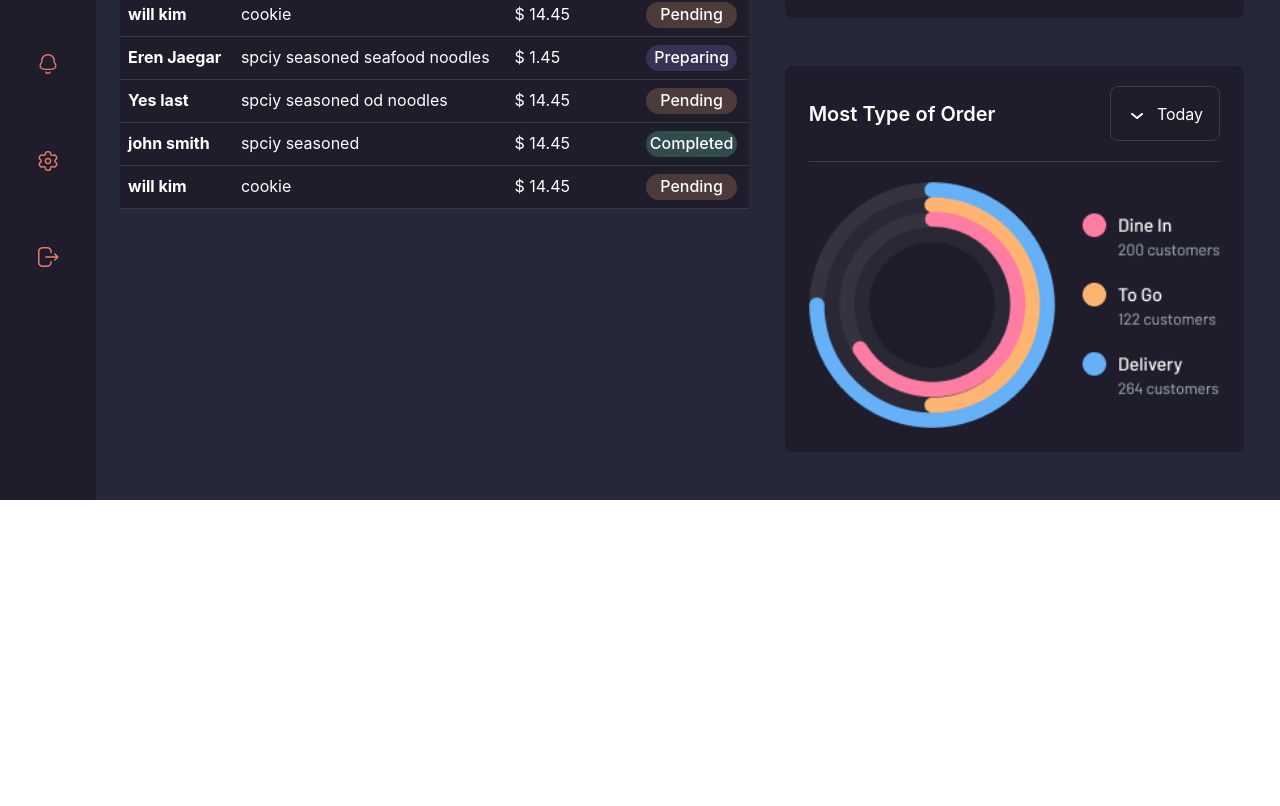
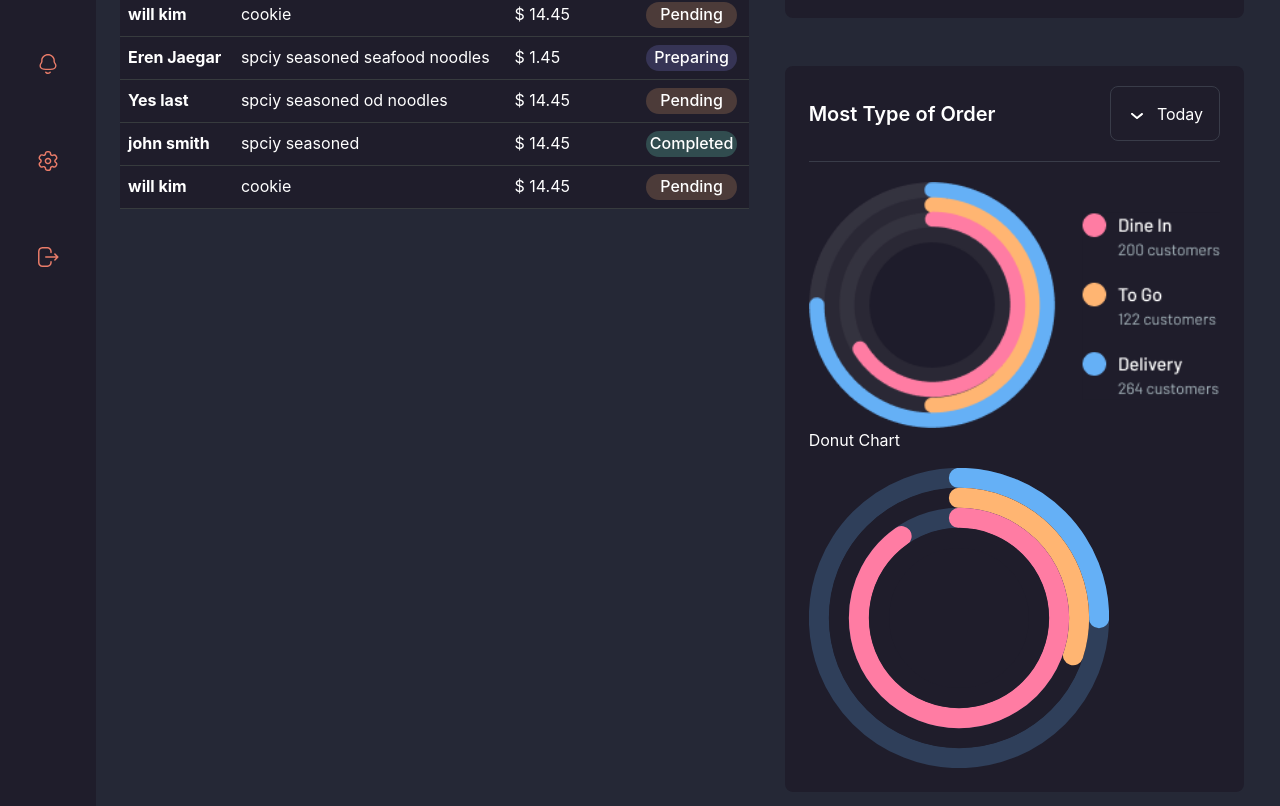
Before and after one commit to ewno92/rest_dark, a Next.js app: page /dashboard in a window 1280 px wide. Shown: the part 480-1286 px from the top of the page. Before the commit the page ends 980 px from the top, so only its background shows below. Built offline with nearby package versions, Linux system fonts and the light colour scheme.

Commit message:
dashboard-chart created

```diff
--- /dev/null
+++ b/components/dashboard/Chart.js
@@ -0,0 +1,37 @@
+import React from "react";
+
+const Chart = () => {
+  return (
+    <div id="chart">
+      <p>Donut Chart</p>
+      <div className="svg-container">
+        <svg>
+          <circle cx="150" cy="150" r="140"></circle>
+          <circle
+            cx="150"
+            cy="150"
+            r="140"
+            style={{ strokeDashoffset: `calc(880 - (880 * ${25}) / 100)` }}
+          ></circle>
+          <circle cx="150" cy="150" r="120"></circle>
+          <circle
+            cx="150"
+            cy="150"
+            r="120"
+            style={{ strokeDashoffset: `calc(754 - (754 * ${30}) / 100)` }}
+          ></circle>
+          <circle cx="150" cy="150" r="100"></circle>
+          <circle
+            cx="150"
+            cy="150"
+            r="100"
+            style={{ strokeDashoffset: `calc(629 - (629 * ${90}) / 100)` }}
+          ></circle>
+          <circle cx="150" cy="150" r="80"></circle>
+        </svg>
+      </div>
+    </div>
+  );
+};
+
+export default Chart;
--- a/pages/_app.js
+++ b/pages/_app.js
@@ -5,8 +5,10 @@ import "../styles/Layout.scss";
 import "../styles/Home.scss";
 import "../styles/HomeMenu.scss";
 import "../styles/Setting.scss";
+//Dashboard
 import "../styles/Dashboard.scss";
 import "../styles/UserTable.scss";
+import "../styles/Chart.scss";
 
 function MyApp({ Component, pageProps }) {
   return (
--- a/pages/dashboard.js
+++ b/pages/dashboard.js
@@ -13,6 +13,7 @@ import {
 import { UserData } from "./../components/UserData";
 
 import UserTable from "../components/dashboard/UserTable";
+import Chart from "../components/dashboard/Chart";
 const Dashboard = () => {
   // const Chart = require("../components/dashboard/Chart.png");
   return (
@@ -158,6 +159,7 @@ const Dashboard = () => {
             </div>
             <div className="divider"></div>
             <img style={{ width: "100%" }} src="Chart.png" alt="chart" />
+            <Chart />
           </div>
         </Col>
       </Row>
--- /dev/null
+++ b/styles/Chart.scss
@@ -0,0 +1,58 @@
+#chart {
+  color: white;
+
+  //   height: 300px;
+  .svg-container {
+    // background: yellow;
+    display: flex;
+    width: 300px;
+    height: 300px;
+    transform: rotate(0.75turn);
+    // justify-content: center;
+    // align-items: center;
+    svg circle {
+      width: 200px;
+      width: 200px;
+      fill: none;
+      stroke-width: 20.3;
+      // stroke: #000;
+      //   transform: translate(10px, 100px);
+      // stroke-dasharray: 440;
+      stroke-linecap: round;
+    }
+    svg circle:nth-child(1) {
+      //background
+      stroke-dasharray: 880;
+      stroke: #2f3f5a;
+    }
+    svg circle:nth-child(2) {
+      stroke-dasharray: 880;
+      // stroke-dashoffset: calc(880 - (880 * 10) / 100);
+      stroke: #65b0f6;
+      transition: width 2s linear 1s;
+    }
+    svg circle:nth-child(3) {
+      //background
+      stroke-dasharray: 754;
+      stroke: #1f1d2b;
+    }
+    svg circle:nth-child(4) {
+      stroke-dasharray: 754;
+      stroke-dashoffset: calc(754 - (754 * 80) / 100);
+      stroke: #ffb572;
+    }
+    svg circle:nth-child(5) {
+      stroke-dasharray: 629;
+      stroke: #2f3f5a;
+    }
+    svg circle:nth-child(6) {
+      stroke-dasharray: 629;
+      stroke-dashoffset: calc(629 - (629 * 30) / 100);
+      stroke: #ff7ca3;
+    }
+    svg circle:nth-child(7) {
+      stroke-dasharray: 500;
+      stroke: #1f1d2b;
+    }
+  }
+}
--- a/styles/Sidebar.scss
+++ b/styles/Sidebar.scss
@@ -65,3 +65,9 @@
     // }
   }
 }
+
+@media (max-width: 660px) {
+  #sidebar {
+    display: none;
+  }
+}
```
